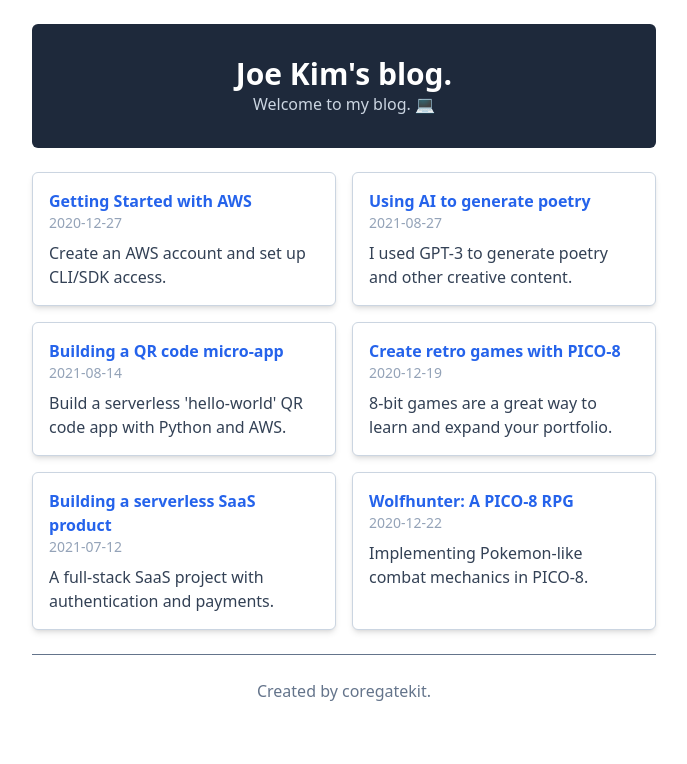
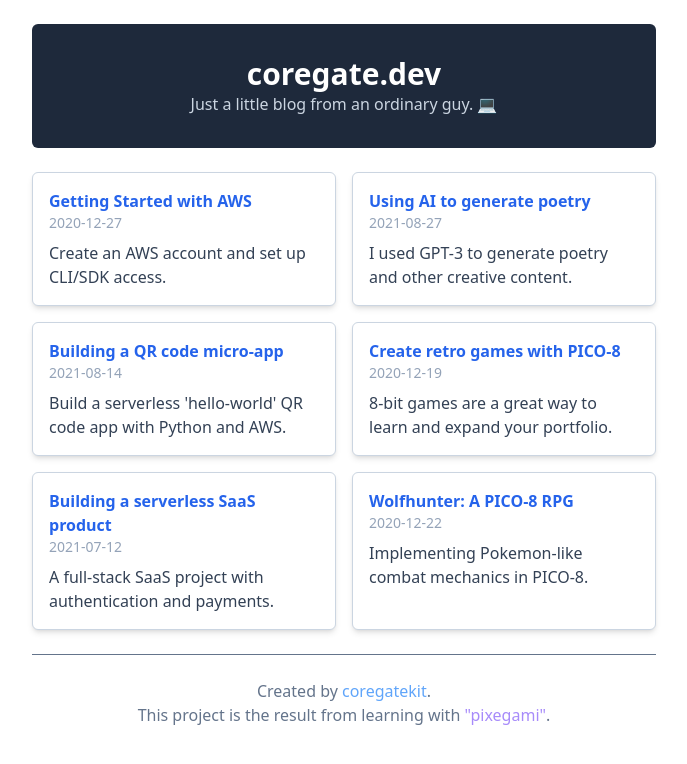
Before and after one commit to coregatekit/blog, a Next.js app: page / in a window 1280 px wide. Shown: the top 764 px of the page, without its empty margins (296-983 px from the left). Built offline with nearby package versions, Linux system fonts and the light colour scheme.

Commit message:
Update header and footer

```diff
--- a/app/layout.tsx
+++ b/app/layout.tsx
@@ -15,9 +15,9 @@ export default function RootLayout({
     <header>
       <div className='text-center bg-slate-800 p-8 my-6 rounded-md'>
         <Link href="/">
-          <h1 className="text-3xl text-white font-bold">Joe Kim's blog.</h1>
+          <h1 className="text-3xl text-white font-bold">coregate.dev</h1>
         </Link>
-        <p className='text-slate-300'>Welcome to my blog. 💻</p>
+        <p className='text-slate-300'>Just a little blog from an ordinary guy. 💻</p>
       </div>
     </header>
   );
@@ -27,8 +27,9 @@ export default function RootLayout({
       <div className='border-t border-slate-500 mt-6 py-6 text-center text-slate-500'>
         <h3>
           Created by{" "}
-          <Link href={"https://github.com/coregatekit"}>coregatekit</Link>.
+          <Link href={"https://github.com/coregatekit"} className='text-blue-400'>coregatekit</Link>.
         </h3>
+        <h3>This project is the result from learning with <Link href="https://www.youtube.com/watch?v=Hiabp1GY8fA" className='text-violet-400'>"pixegami"</Link>.</h3>
       </div>
     </footer>
   );
```
